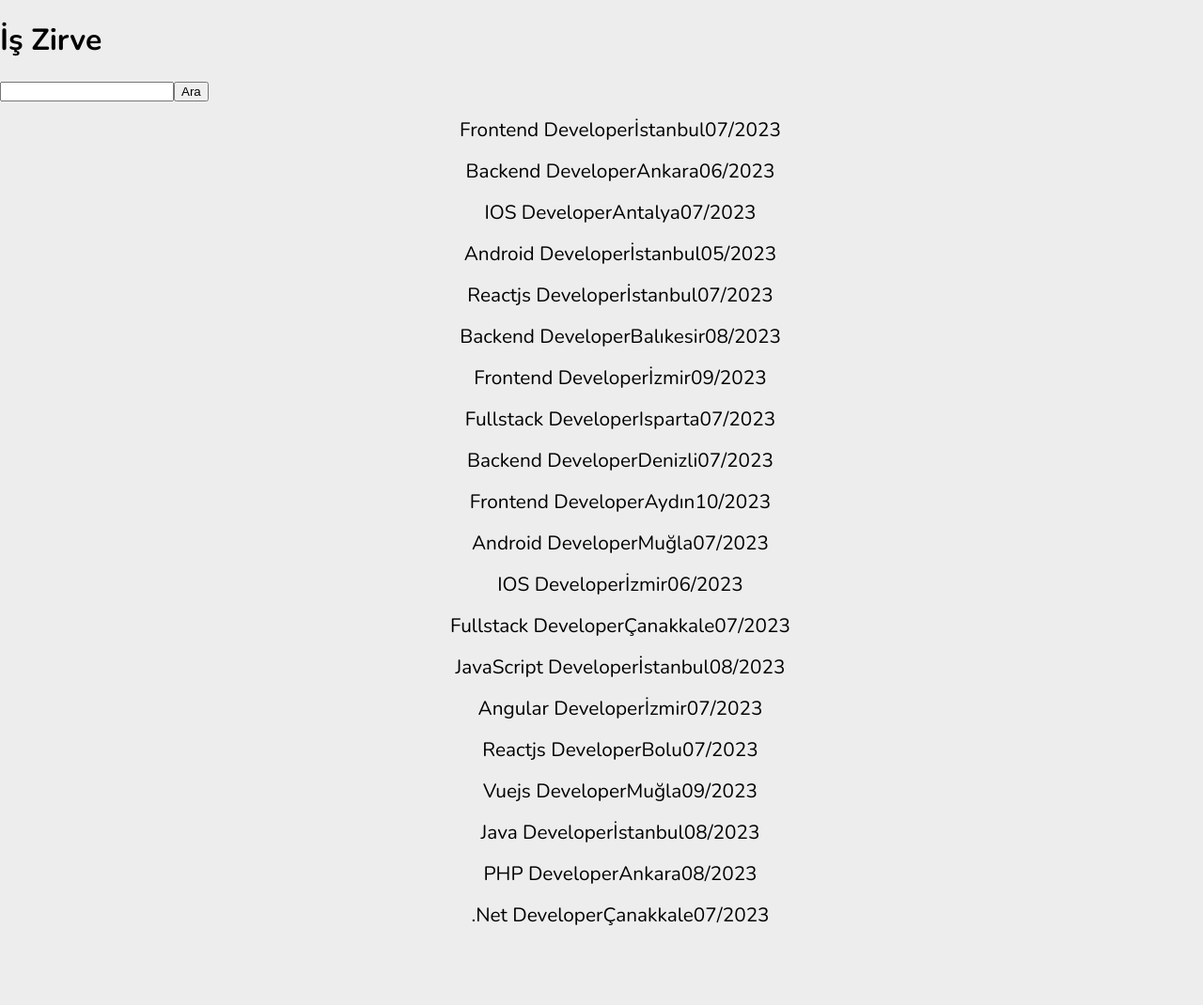
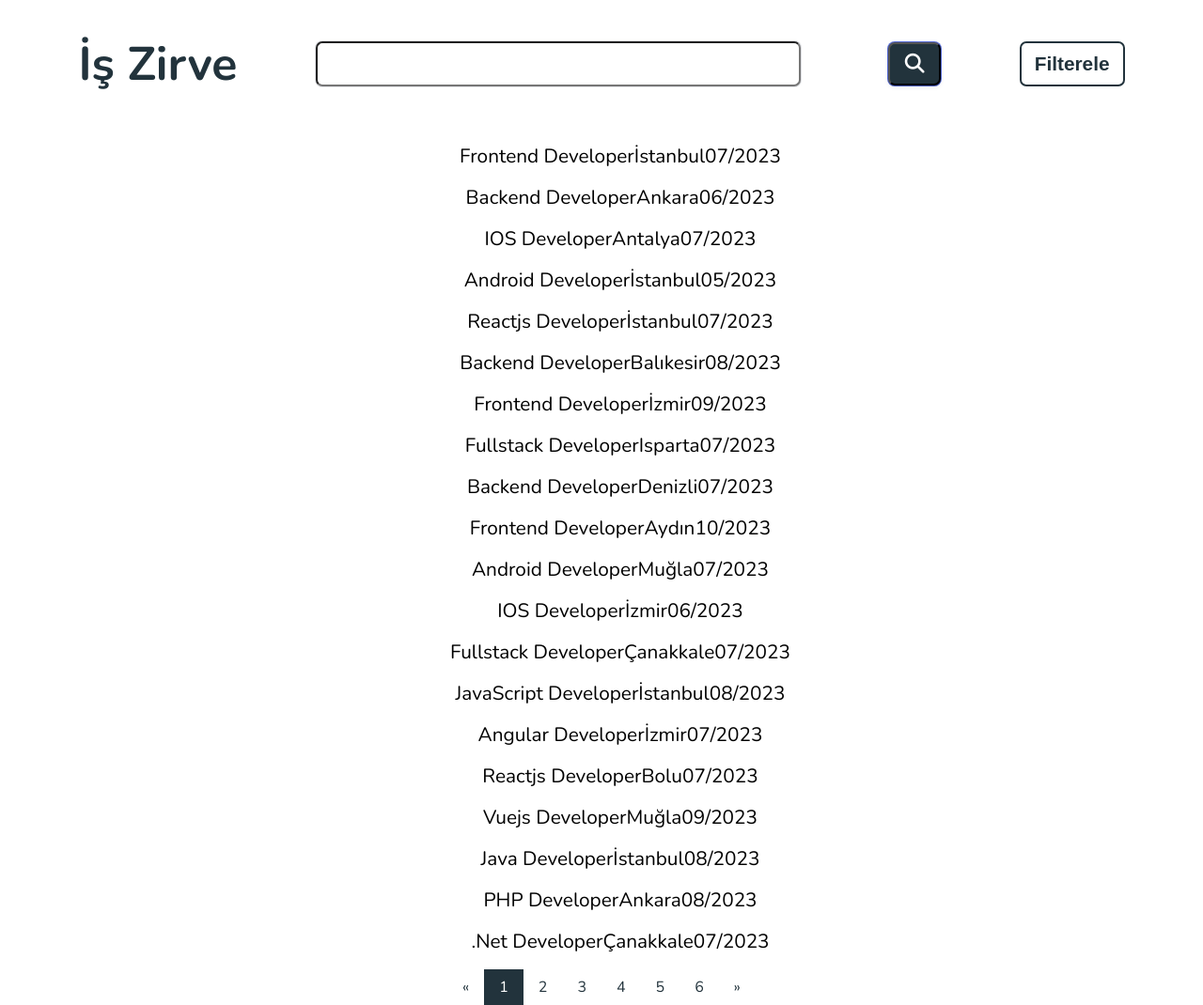
Before and after one commit to dilarauluturhan/is-zirve, a React (Create React App) app: page /joblist in a window 1280 px wide. Shown: the whole page at 94% size. Before the commit the page ends 1004 px from the top, so only its background shows below. Built offline with nearby package versions, Linux system fonts and the light colour scheme.

Commit message:
style: added joblist style

```diff
--- a/src/index.css
+++ b/src/index.css
@@ -1,10 +1,9 @@
 @import url('https://fonts.googleapis.com/css2?family=Nunito:wght@400;500;600;700;800;900&display=swap');
 
 body {
+  /* tarayıcılar arası uyumsuzluk olmasın diye */
   margin: 0;
   padding: 0;
   box-sizing: border-box;
   font-family: 'Nunito', sans-serif;
-  background-color: #EEEDED;
-  min-height: 100%;
 }
--- a/src/pages/JobList.js
+++ b/src/pages/JobList.js
@@ -1,14 +1,27 @@
 import React from 'react';
 import JSONJOBS from '../db.json';
 import '../style/joblist.css';
+import { Link } from 'react-router-dom';
 
 function JobList() {
   return (
-    <div className='joblist'>
+    <div className='job-list'>
       <header>
         <h1>İş Zirve</h1>
         <input type='text' />
-        <button>Ara</button>
+        <button className='search-button'>
+          <i className="fa-solid fa-magnifying-glass"></i>
+        </button>
+        <div className='dropdown'>
+          <button className='drop-button'>
+            Filterele
+          </button>
+          <div className='dropdown-content'>
+            <a href='#\'>İsme göre</a>
+            <a href='#\'>Tarihe göre en yeni</a>
+            <a href='#\'>Tarihe göre en eski</a>
+          </div>
+        </div>
       </header>
       <main>
         <div>
@@ -23,6 +36,18 @@ function JobList() {
           ))}
         </div>
       </main>
+      <footer>
+        <div className='pagination'>
+            <a href='#\'>&laquo;</a>
+            <a className='active' href='#\'>1</a>
+            <a href='#\'>2</a>
+            <a href='#\'>3</a>
+            <a href='#\'>4</a>
+            <a href='#\'>5</a>
+            <a href='#\'>6</a>
+            <a href='#\'>&raquo;</a>
+        </div>
+      </footer>
     </div>
   )
 }
--- a/src/pages/SearchBar.js
+++ b/src/pages/SearchBar.js
@@ -93,8 +93,8 @@ function SearchBar() {
                                     </ul>
                                 </div>
                             ))}
-                        <Link className='moreJobs' to='/joblist'>Daha fazla...</Link>
                     </div>
+                    <Link className='more-jobs' to='/joblist'>Daha fazla...</Link>
                 </div>
             </main>
         </div>
--- a/src/style/joblist.css
+++ b/src/style/joblist.css
@@ -1,4 +1,116 @@
 @import url("https://fonts.googleapis.com/css2?family=Nunito:wght@400;500;600;700;800;900&display=swap");
-.joblist {
-  background-color: #EEEDED;
+header {
+  display: flex;
+  align-items: center;
+  justify-content: space-evenly;
+}
+
+h1 {
+  color: #22333c;
+  font-size: 50px;
+}
+
+input {
+  font-size: 1rem;
+  line-height: 28px;
+  padding: 8px 16px;
+  width: 30rem;
+  height: 1.7rem;
+  border-radius: 7px;
+  outline-color: rgba(84, 105, 212, 0.5);
+  background-color: rgb(255, 255, 255);
+  box-shadow: rgba(0, 0, 0, 0) 0px 0px 0px 0px, rgba(0, 0, 0, 0) 0px 0px 0px 0px, rgba(0, 0, 0, 0) 0px 0px 0px 0px, rgba(60, 66, 87, 0.16) 0px 0px 0px 1px, rgba(0, 0, 0, 0) 0px 0px 0px 0px, rgba(0, 0, 0, 0) 0px 0px 0px 0px, rgba(0, 0, 0, 0) 0px 0px 0px 0px;
+}
+
+.search-button {
+  width: 3.5rem;
+  height: 2.9rem;
+  border-radius: 7px;
+  background-color: #22333c;
+  box-shadow: rgba(0, 0, 0, 0) 0px 0px 0px 0px, rgba(0, 0, 0, 0) 0px 0px 0px 0px, rgba(0, 0, 0, 0.12) 0px 1px 1px 0px, rgb(84, 105, 212) 0px 0px 0px 1px, rgba(0, 0, 0, 0) 0px 0px 0px 0px, rgba(0, 0, 0, 0) 0px 0px 0px 0px, rgba(60, 66, 87, 0.08) 0px 2px 5px 0px;
+  color: #ffffff;
+  font-size: 1.3rem;
+  font-weight: 700;
+  cursor: pointer;
+  margin-left: 10px;
+}
+.search-button:hover {
+  background-color: #ffffff;
+  color: #22333c;
+  font-size: 1.3rem;
+  font-weight: 700;
+}
+
+.drop-button {
+  border: 2px solid #22333c;
+  border-radius: 7px;
+  background-color: #ffffff;
+  color: #22333c;
+  width: 7rem;
+  height: 3rem;
+  cursor: pointer;
+  font-size: 1.3rem;
+  font-weight: 600;
+  transition: ease-out 0.3s;
+}
+
+.dropdown {
+  position: relative;
+  display: inline-block;
+}
+.dropdown:hover .dropdown-content {
+  display: block;
+}
+.dropdown:hover .drop-button {
+  color: #5469d4;
+}
+
+.dropdown-content {
+  display: none;
+  position: absolute;
+  background-color: #ffffff;
+  color: #22333c;
+  border: 2px solid #22333c;
+  border-radius: 7px;
+  width: 12rem;
+  height: 9.7rem;
+  box-shadow: 0px 8px 16px 0px rgba(0, 0, 0, 0.2);
+  z-index: 1;
+  margin-top: 2px;
+}
+.dropdown-content a {
+  color: #22333c;
+  font-size: 1.1rem;
+  font-weight: 600;
+  padding: 12px 16px;
+  text-decoration: none;
+  display: block;
+  transition: ease-in 0.3s;
+}
+.dropdown-content a:hover {
+  color: #5469d4;
+}
+
+.pagination {
+  display: flex;
+  align-items: center;
+  justify-content: center;
+}
+.pagination a {
+  color: #22333c;
+  float: left;
+  padding: 8px 16px;
+  text-decoration: none;
+  transition: background-color 0.3s;
+}
+.pagination a:hover:not(.active) {
+  background-color: #e3e8ee;
+}
+.pagination .active {
+  background-color: #22333c;
+  color: #ffffff;
+}
+
+.job-list {
+  background-color: #ffffff;
 }/*# sourceMappingURL=joblist.css.map */
--- a/src/style/joblist.scss
+++ b/src/style/joblist.scss
@@ -1,6 +1,130 @@
 @import '_variables';
 @import '_mixins';
 
-.joblist {
-    background-color: $color-root-background;
+header {
+    display: flex;
+    align-items: center;
+    justify-content: space-evenly;
 }
+
+h1 {
+    color: $color-base;
+    font-size: 50px;
+}
+
+input {
+    font-size: $font-size-input;
+    line-height: 28px;
+    padding: 8px 16px;
+    width: 30rem;
+    height: 1.7rem;
+    border-radius: 7px;
+    outline-color: $color-input-outline;
+    background-color: $color-input-background;
+    box-shadow: $color-input-shadow;
+}
+
+.search-button {
+    width: 3.5rem;
+    height: 2.9rem;
+    border-radius: 7px;
+    background-color: $color-base;
+    box-shadow: $color-search-button-shadow;
+    color: $color-white;
+    font-size: $font-size-search-button;
+    font-weight: 700;
+    cursor: pointer;
+    margin-left: 10px;
+
+    &:hover {
+        background-color: $color-white;
+        color: $color-base;
+        font-size: $font-size-li;
+        font-weight: 700;
+    }
+}
+
+.drop-button {
+    border: 2px solid $color-base;
+    border-radius: 7px;
+    background-color: $color-white;
+    color: $color-base;
+    width: 7rem;
+    height: 3rem;
+    cursor: pointer;
+    font-size: 1.3rem;
+    font-weight: 600;
+    transition: ease-out 0.3s;
+}
+
+.dropdown {
+    position: relative;
+    display: inline-block;
+
+    &:hover {
+        .dropdown-content {
+            display: block;
+        }
+
+        .drop-button {
+            color: #5469d4;
+        }
+    }
+}
+
+.dropdown-content {
+    display: none;
+    position: absolute;
+    background-color: $color-white;
+    color: $color-base;
+    border: 2px solid $color-base;
+    border-radius: 7px;
+    width: 12rem;
+    height: 9.7rem;
+    box-shadow: 0px 8px 16px 0px rgba(0, 0, 0, 0.2);
+    z-index: 1;
+    margin-top: 2px;
+
+    a {
+        color: $color-base;
+        font-size: 1.1rem;
+        font-weight: 600;
+        padding: 12px 16px;
+        text-decoration: none;
+        display: block;
+        transition: ease-in 0.3s;
+
+        &:hover {
+            color: #5469d4;
+        }
+    }
+}
+
+.pagination {
+    display: flex;
+    align-items: center;
+    justify-content: center;
+
+    a {
+        color: $color-base;
+        float: left;
+        padding: 8px 16px;
+        text-decoration: none;
+        transition: background-color 0.3s;
+
+        &:hover {
+            &:not(.active) {
+                background-color: #e3e8ee;
+            }
+        }
+    }
+
+    .active {
+        background-color: $color-base;
+        color: $color-white;
+    }
+}
+
+.job-list {
+    background-color: $color-white;
+}
--- a/src/style/searchbar.css
+++ b/src/style/searchbar.css
@@ -57,7 +57,6 @@ ul li {
   font-size: 1.3rem;
   font-weight: 700;
   cursor: pointer;
-  margin-left: 10px;
 }
 .search .search-button:hover {
   background-color: #ffffff;
@@ -66,7 +65,7 @@ ul li {
   font-weight: 700;
 }
 
-.moreJobs {
+.more-jobs {
   position: relative;
   left: 46%;
   width: 10rem;
@@ -77,7 +76,7 @@ ul li {
   padding: 0.5rem 1rem;
   border-radius: 7px;
 }
-.moreJobs:hover {
+.more-jobs:hover {
   color: #ffffff;
   background-color: #22333c;
 }
```
Also changed, not shown: src/style/_mixins.scss (+79 -0 lines), src/style/searchbar.scss (+4 -71 lines), 2 other files (tests, documents, lock files or other folders). Lines whose indentation alone changed are shown as unchanged.
